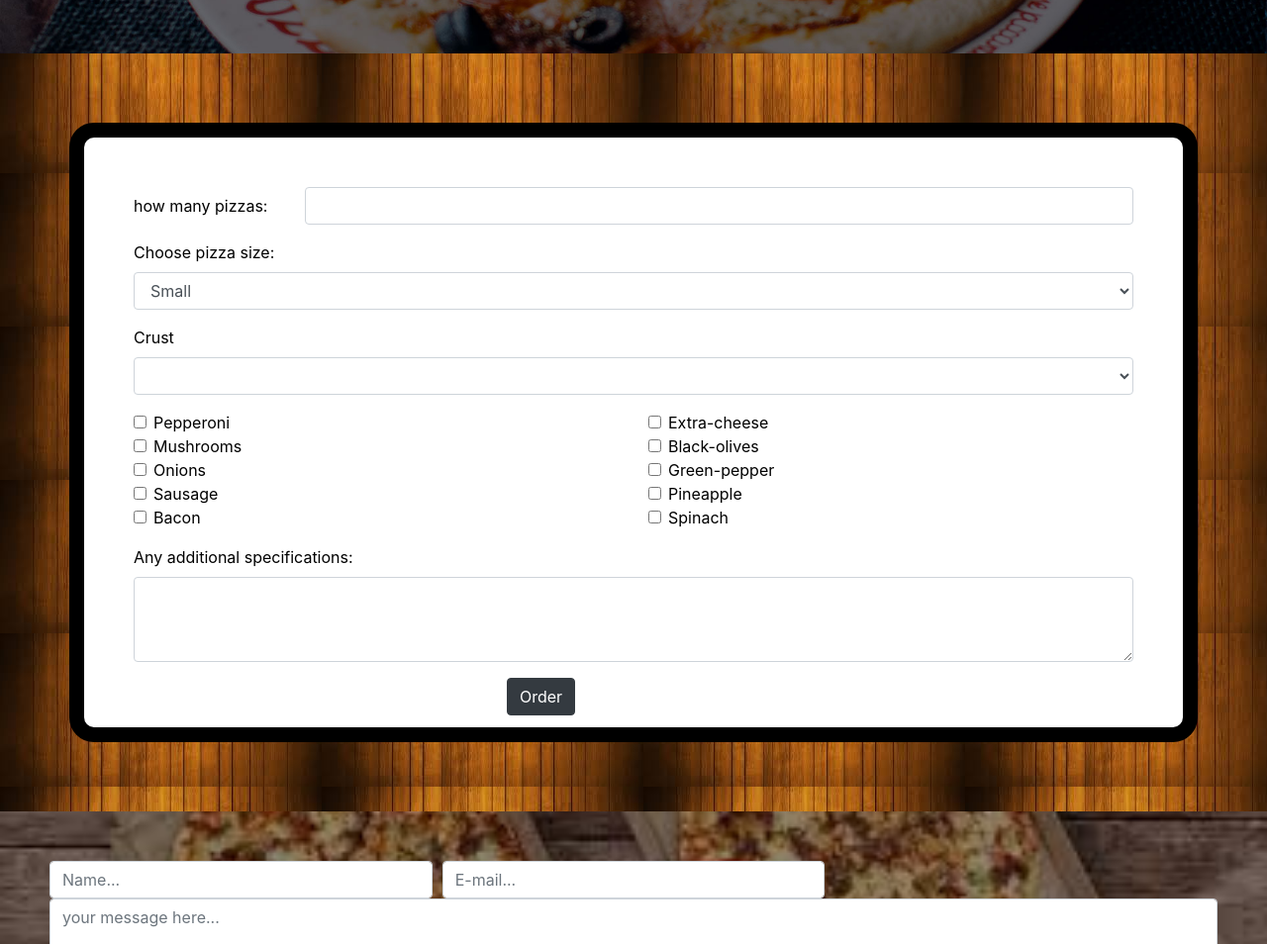
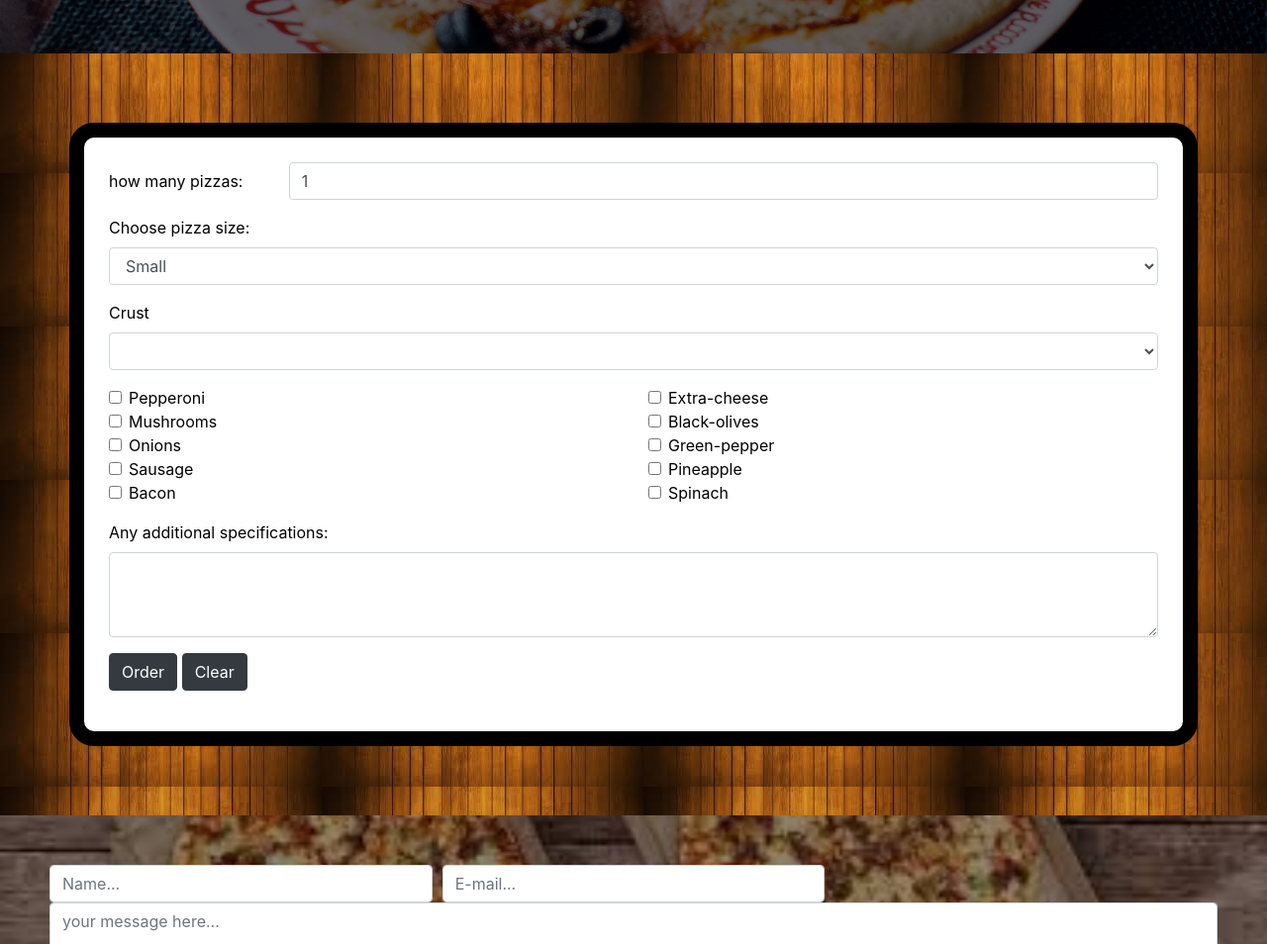
Before and after one commit to emile067/pizza, a plain HTML site: page index.html in a window 1280 px wide. Shown: the part 600-1554 px from the top of the page at 99% size. Drawn offline with nearby package versions, Linux system fonts and the light colour scheme.

Commit message:
add full order prototype

```diff
--- a/css/styles.css
+++ b/css/styles.css
@@ -1,6 +1,7 @@
 body{
   color: azure;
   background-image: url('../images/wood-back2.jpeg');
+  width: auto;
 }
 .padding{
   padding: 50px;
@@ -20,7 +21,7 @@ body{
 .box{
   border: 15px solid;
   border-radius: 25px;
-  padding: 50px;
+  padding: 25px;
   margin: 20px;
 }
 .bg3{
--- a/index.html
+++ b/index.html
@@ -26,7 +26,7 @@
         <div class="form-group row">
           <label for="pizza-number" class="col-2 col-form-label">how many pizzas:</label>
           <div class="col-10">
-            <input class="form-control" type="number" value="" id="pizza-number">
+            <input class="form-control" type="number" value="1" id="pizza-number">
           </div>
         </div>
         <div class="form-group">
@@ -118,8 +118,12 @@
           <label for="textareaadditionalinfo">Any additional specifications:</label>
           <textarea class="form-control" id="textareaadditionalinfo" rows="3"></textarea>
         </div>
-        <button type="submit" class="btn btn-dark" style="position: absolute; left: 40%;">Order</button>
+        <button type="submit" class="btn btn-dark">Order</button>
+        <button type="reset" class="btn btn-dark">Clear</button>
       </form>
+      <ul id="orders">
+
+      </ul>
     </div>
   </div>
   <div class="container-fluid padding bg3">
--- a/js/scripts.js
+++ b/js/scripts.js
@@ -27,6 +27,7 @@ $(document).ready(function(){
     toppingsList = toppingsArray.join(',');
     toppingsNbr= toppingsArray.length;
     var orderPrice= priceCalc();
+    sumTotal = sumTotal + orderPrice;
     var newOrder= new Order(pizzaNbr,pizzaSize,pizzaCrust,toppingsList,orderPrice)
   });
 });
@@ -54,3 +55,6 @@ function priceCalc(){
   totalPrice= (crustPrice+toppingsPrice)*pizzaNbr;
   return totalPrice;
 }
+Order.prototype.theOrder = function (){
+  return this.number + " " + this.size + "pizzas, " +  this.crust + ",with " + this.toppings + " toppings.";
+}
```
